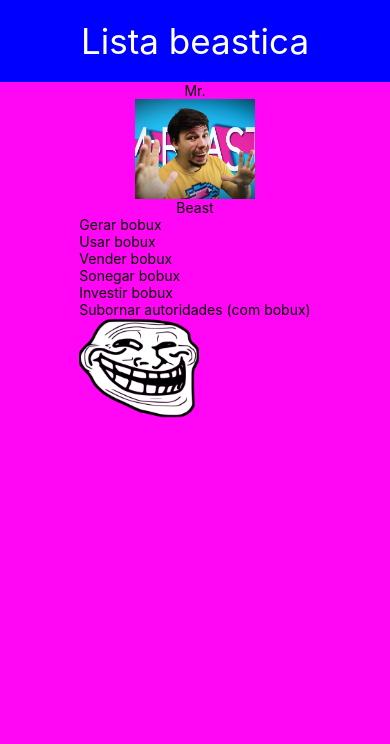
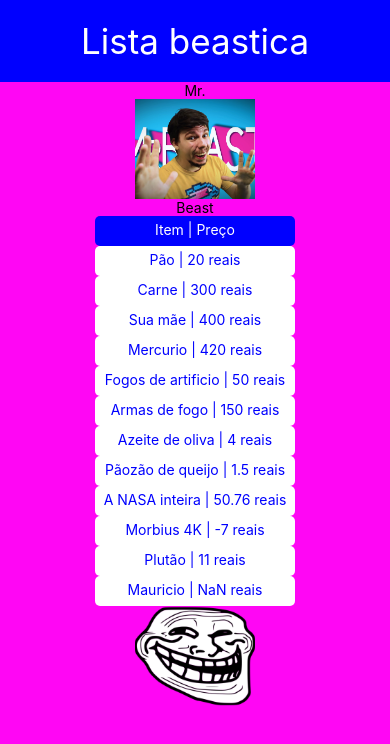
Before and after one commit to PauloK3tchup/celuloggers, a React Native app: screen / in a window 390 px wide. Shown: the top 744 px of the page. Built offline with nearby package versions, Linux system fonts and the light colour scheme.

Commit message:
lista de sonhos

```diff
--- a/App.js
+++ b/App.js
@@ -1,28 +1,19 @@
-import { StyleSheet, Text, View, Image, FlatList } from "react-native";
+import { StyleSheet, Text, View, Image } from "react-native";
 import Header from "./src/components/Header";
+import Listagem from "./src/components/Listagem";
 
 export default function App() {
-  const tasks = [
-    "Gerar bobux",
-    "Usar bobux",
-    "Vender bobux",
-    "Sonegar bobux",
-    "Investir bobux",
-    "Subornar autoridades (com bobux)",
-  ];
   return (
     <View style={styles.container}>
       <Header />
       <Text>Mr.</Text>
       <Image style={styles.fotoPequena} source={require("./assets/MR.jpg")} />
       <Text>Beast</Text>
-      <View>
-        <FlatList data={tasks} renderItem={({ item }) => <Text>{item}</Text>} />
-        <Image
-          style={styles.fotoPequena}
-          source={require("./assets/Trollface.png")}
-        />
-      </View>
+      <Listagem />
+      <Image
+        style={styles.fotoPequena}
+        source={require("./assets/Trollface.png")}
+      />
     </View>
   );
 }
--- /dev/null
+++ b/src/components/Listagem.js
@@ -0,0 +1,56 @@
+import { StyleSheet, Text, View, FlatList } from "react-native";
+export default function Listagem() {
+  const foods = [
+    { nome: "Pão", preço: "20 reais" },
+    { nome: "Carne", preço: "300 reais" },
+    { nome: "Sua mãe", preço: "400 reais" },
+    { nome: "Mercurio", preço: "420 reais" },
+    { nome: "Fogos de artificio", preço: "50 reais" },
+    { nome: "Armas de fogo", preço: "150 reais" },
+    { nome: "Azeite de oliva", preço: "4 reais" },
+    { nome: "Pãozão de queijo", preço: "1.5 reais" },
+    { nome: "A NASA inteira", preço: "50.76 reais" },
+    { nome: "Morbius 4K", preço: "-7 reais" },
+    { nome: "Plutão", preço: "11 reais" },
+    { nome: "Mauricio", preço: "NaN reais" },
+  ];
+
+  return (
+    <View>
+      <Text style={styles.fundoTabela}>Item | Preço</Text>
+      <FlatList
+        data={foods}
+        renderItem={({ item }) => (
+          <Text style={styles.fundoAbaixo}>
+            {item.nome} | {item.preço}
+          </Text>
+        )}
+      />
+    </View>
+  );
+}
+
+const styles = StyleSheet.create({
+  fotoPequena: {
+    width: 120,
+    height: 100,
+  },
+  fundoTabela: {
+    width: 200,
+    height: 30,
+    backgroundColor: "blue",
+    color: "white",
+    padding: 5,
+    borderRadius: 5,
+    textAlign: "center",
+  },
+  fundoAbaixo: {
+    backgroundColor: "white",
+    color: "blue",
+    borderRadius: 5,
+    textAlign: "center",
+    width: 200,
+    height: 30,
+    padding: 5,
+  },
+});
```
